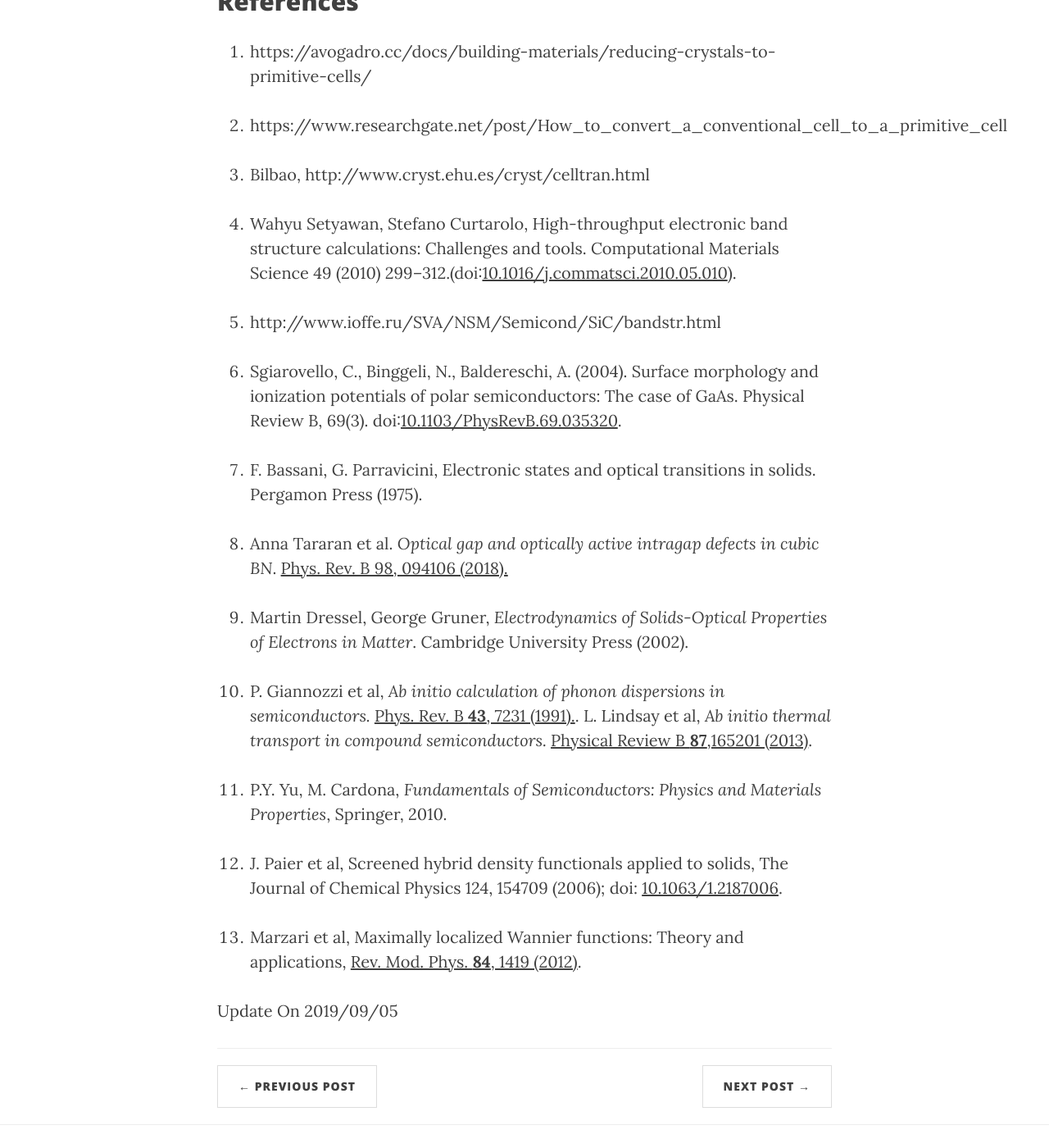
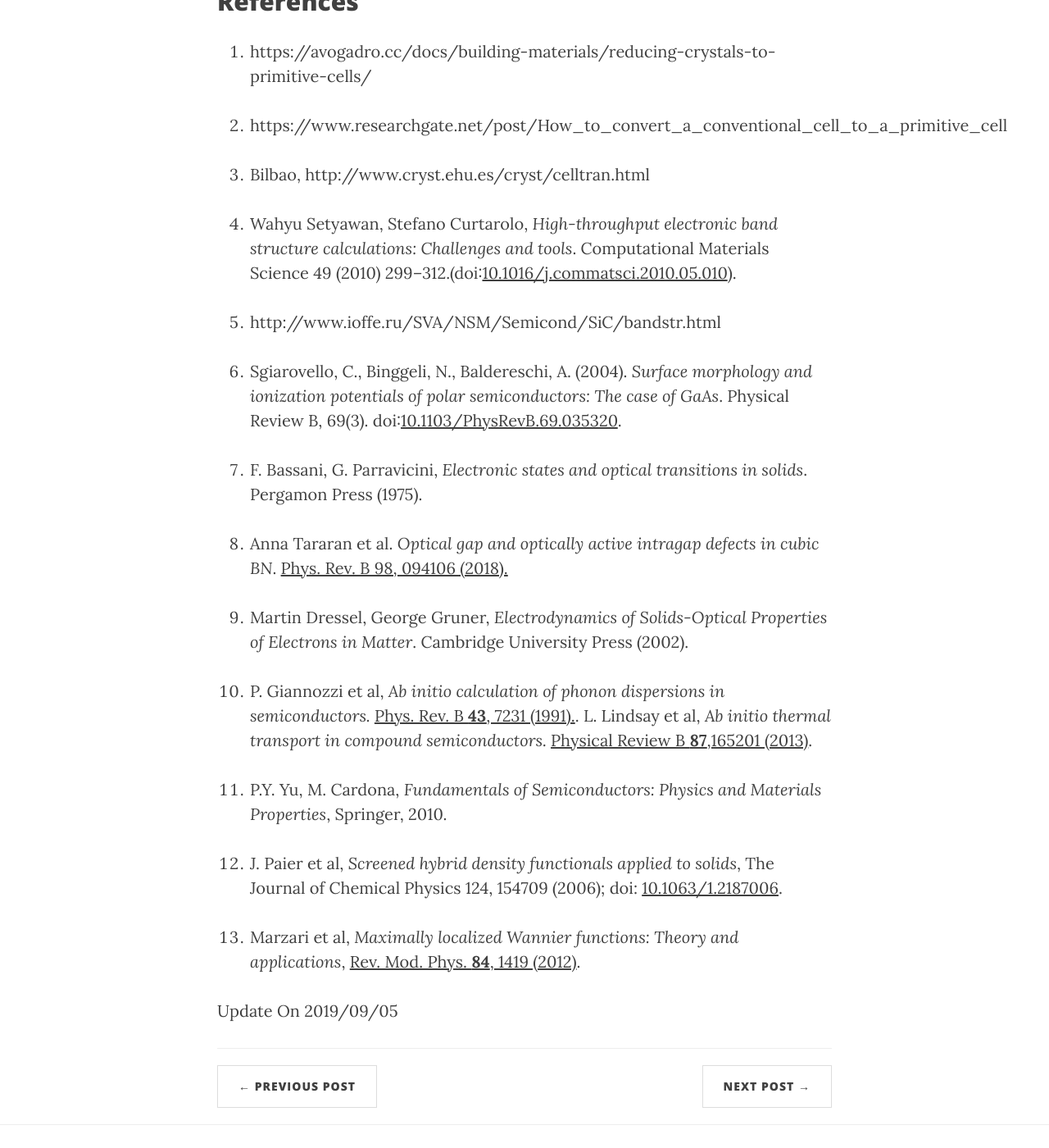
Before and after one commit to yyyu200/DFTbook, a Jekyll site: the page built from _posts/2019-04-01-HandsOn.md, in a window 1280 px wide and 1400 px high, scrolled down 41337 px. Shown: the whole window at 82% size. Built offline with Jekyll 4.4.1, drawn with Linux system fonts in a browser that asks for light colours; nearby versions of some CDN libraries; formulas are drawn with MathJax 3; comment, search, counter and statistics services are not loaded.

Commit message:
modify at20190930-14:45:47-aliyun

```diff
--- a/_posts/2019-04-01-HandsOn.md
+++ b/_posts/2019-04-01-HandsOn.md
@@ -1463,13 +1463,13 @@ plt.savefig('pjband.png',dpi=400)
 
 3. Bilbao, http://www.cryst.ehu.es/cryst/celltran.html
 
-4. Wahyu Setyawan, Stefano Curtarolo, High-throughput electronic band structure calculations: Challenges and tools. Computational Materials Science 49 (2010) 299–312.(doi:[10.1016/j.commatsci.2010.05.010](https://www.sciencedirect.com/science/article/pii/S0927025610002697)).
+4. Wahyu Setyawan, Stefano Curtarolo, *High-throughput electronic band structure calculations: Challenges and tools*. Computational Materials Science 49 (2010) 299–312.(doi:[10.1016/j.commatsci.2010.05.010](https://www.sciencedirect.com/science/article/pii/S0927025610002697)).
 
 5. http://www.ioffe.ru/SVA/NSM/Semicond/SiC/bandstr.html
 
-6. Sgiarovello, C., Binggeli, N., Baldereschi, A. (2004). Surface morphology and ionization potentials of polar semiconductors: The case of GaAs. Physical Review B, 69(3). doi:[10.1103/PhysRevB.69.035320](http://dx.doi.org/10.1103/PhysRevB.69.035320).
+6. Sgiarovello, C., Binggeli, N., Baldereschi, A. (2004). *Surface morphology and ionization potentials of polar semiconductors: The case of GaAs*. Physical Review B, 69(3). doi:[10.1103/PhysRevB.69.035320](http://dx.doi.org/10.1103/PhysRevB.69.035320).
 
-7. F. Bassani, G. Parravicini, Electronic states and optical transitions in solids. Pergamon Press (1975).
+7. F. Bassani, G. Parravicini, *Electronic states and optical transitions in solids*. Pergamon Press (1975).
 
 8. Anna Tararan et al. *Optical gap and optically active intragap defects in cubic BN*. [Phys. Rev. B 98, 094106 (2018).](http://dx.doi.org/10.1103/PhysRevB.98.094106)
 
@@ -1479,9 +1479,9 @@ plt.savefig('pjband.png',dpi=400)
 
 11. P.Y. Yu, M. Cardona, *Fundamentals of Semiconductors: Physics and Materials Properties*, Springer, 2010.
 
-12. J. Paier et al, Screened hybrid density functionals applied to solids, The Journal of Chemical Physics 124, 154709 (2006); doi: [10.1063/1.2187006](http://dx.doi.org/10.1063/1.2187006).
+12. J. Paier et al, *Screened hybrid density functionals applied to solids*, The Journal of Chemical Physics 124, 154709 (2006); doi: [10.1063/1.2187006](http://dx.doi.org/10.1063/1.2187006).
 
-13. Marzari et al, Maximally localized Wannier functions: Theory and applications, [Rev. Mod. Phys. **84**, 1419 (2012)](https://link.aps.org/doi/10.1103/RevModPhys.84.1419).
+13. Marzari et al, *Maximally localized Wannier functions: Theory and applications*, [Rev. Mod. Phys. **84**, 1419 (2012)](https://link.aps.org/doi/10.1103/RevModPhys.84.1419).
 
 
 Update On 2019/09/05
```
